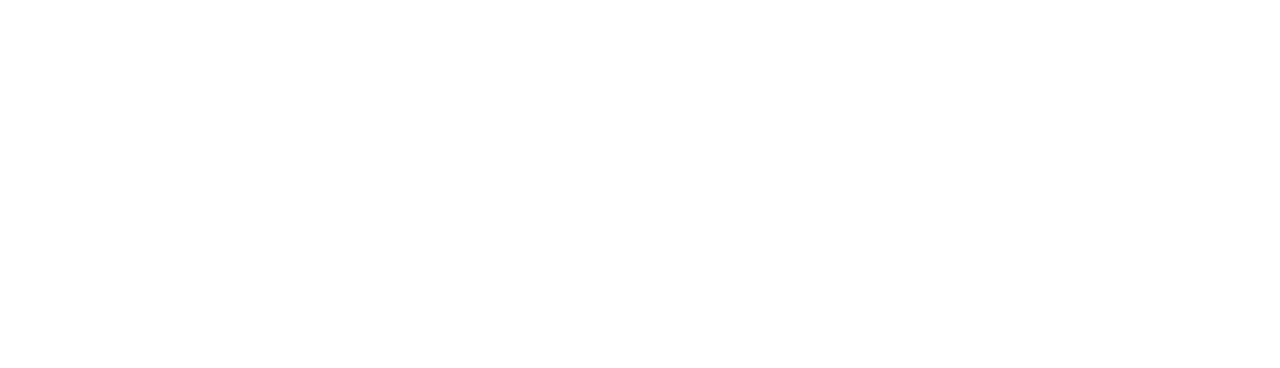
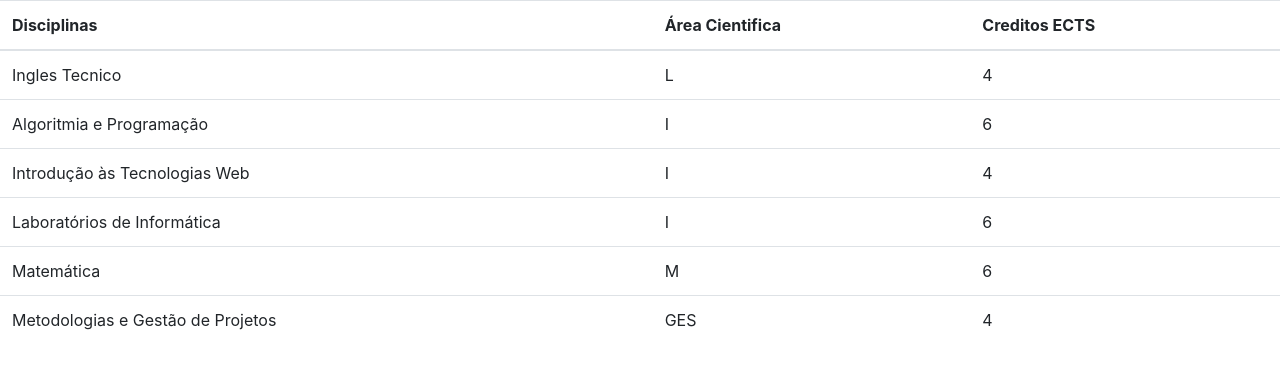
Before and after one commit to rgiraoo/LI2022-2-Subperiodo-Prova02, a plain HTML site: page disciplinas.html in a window 1280 px wide. Drawn offline with nearby package versions, Linux system fonts and the light colour scheme.

Commit message:
5ª tarefa cumprida
5ª tarefa cumprida

```diff
--- a/disciplinas.html
+++ b/disciplinas.html
@@ -0,0 +1,69 @@
+<!doctype html>
+<html lang="en">
+
+<head>
+    <meta charset="utf-8">
+    <meta name="viewport" content="width=device-width, initial-scale=1, shrink-to-fit=no">
+    <link rel="stylesheet" href="https://cdn.jsdelivr.net/npm/bootstrap@4.1.3/dist/css/bootstrap.min.css"
+        integrity="sha384-MCw98/SFnGE8fJT3GXwEOngsV7Zt27NXFoaoApmYm81iuXoPkFOJwJ8ERdknLPMO" crossorigin="anonymous">
+
+    <title>disciplinas</title>
+</head>
+
+<body>
+
+    <table class="table">
+        <thead>
+          <tr>
+            <th scope="col">Disciplinas</th>
+            <th scope="col">Área Cientifica</th>
+            <th scope="col">Creditos ECTS</th>
+          </tr>
+        </thead>
+        <tbody>
+          <tr>
+
+            <td>Ingles Tecnico</td>
+            <td>L</td>
+            <TD>4</TD>
+          </tr>
+          <tr>
+            <td>Algoritmia e Programação</td>
+            <td>I</td>
+            <td>6</td>
+          </tr>
+          <tr>
+            <td>Introdução às Tecnologias Web</td>
+            <td>I</td>
+            <TD>4</TD>
+          </tr>
+          <tr>
+            <td>Laboratórios de Informática</td>
+            <td>I</td>
+            <TD>6</TD>
+          </tr>
+          <tr>
+            <td>Matemática</td>
+            <td>M</td>
+            <TD>6</TD>
+          </tr>
+          <tr>
+            <td>Metodologias e Gestão de Projetos</td>
+            <td>GES</td>
+            <TD>4</TD>
+          </tr>
+        </tbody>
+      </table>
+
+    <script src="https://code.jquery.com/jquery-3.3.1.slim.min.js"
+    integrity="sha384-q8i/X+965DzO0rT7abK41JStQIAqVgRVzpbzo5smXKp4YfRvH+8abtTE1Pi6jizo"
+    crossorigin="anonymous"></script>
+<script src="https://cdn.jsdelivr.net/npm/popper.js@1.14.3/dist/umd/popper.min.js"
+    integrity="sha384-ZMP7rVo3mIykV+2+9J3UJ46jBk0WLaUAdn689aCwoqbBJiSnjAK/l8WvCWPIPm49"
+    crossorigin="anonymous"></script>
+<script src="https://cdn.jsdelivr.net/npm/bootstrap@4.1.3/dist/js/bootstrap.min.js"
+    integrity="sha384-ChfqqxuZUCnJSK3+MXmPNIyE6ZbWh2IMqE241rYiqJxyMiZ6OW/JmZQ5stwEULTy"
+    crossorigin="anonymous"></script>
+</body>
+
+</html>
```
Also changed, not shown: index.html (+1 -1 lines).
